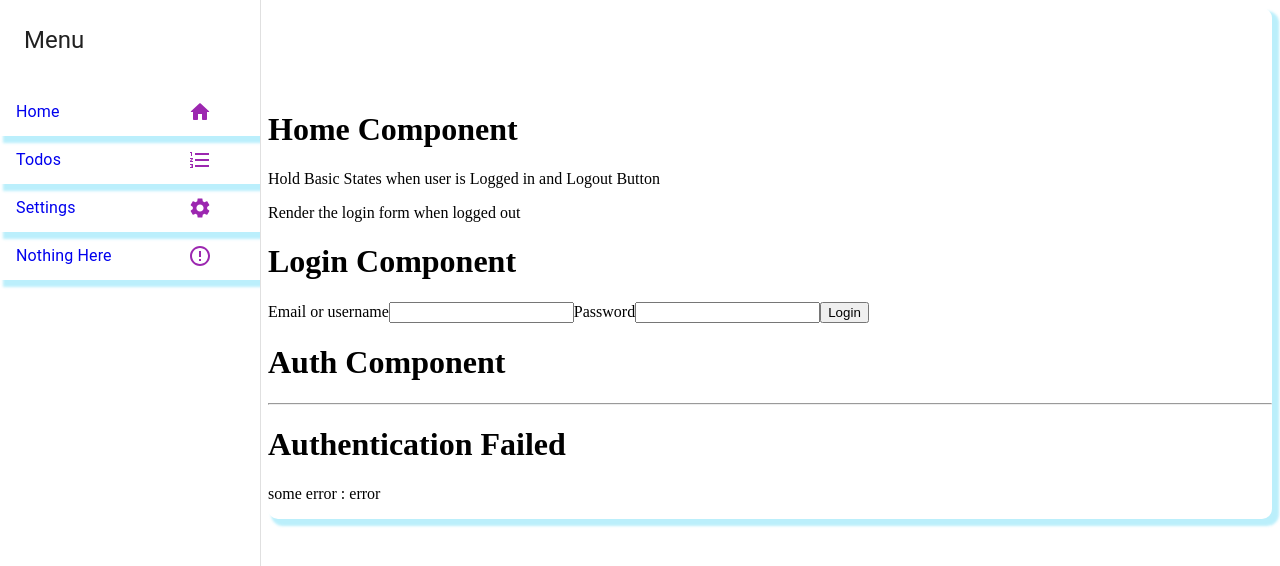
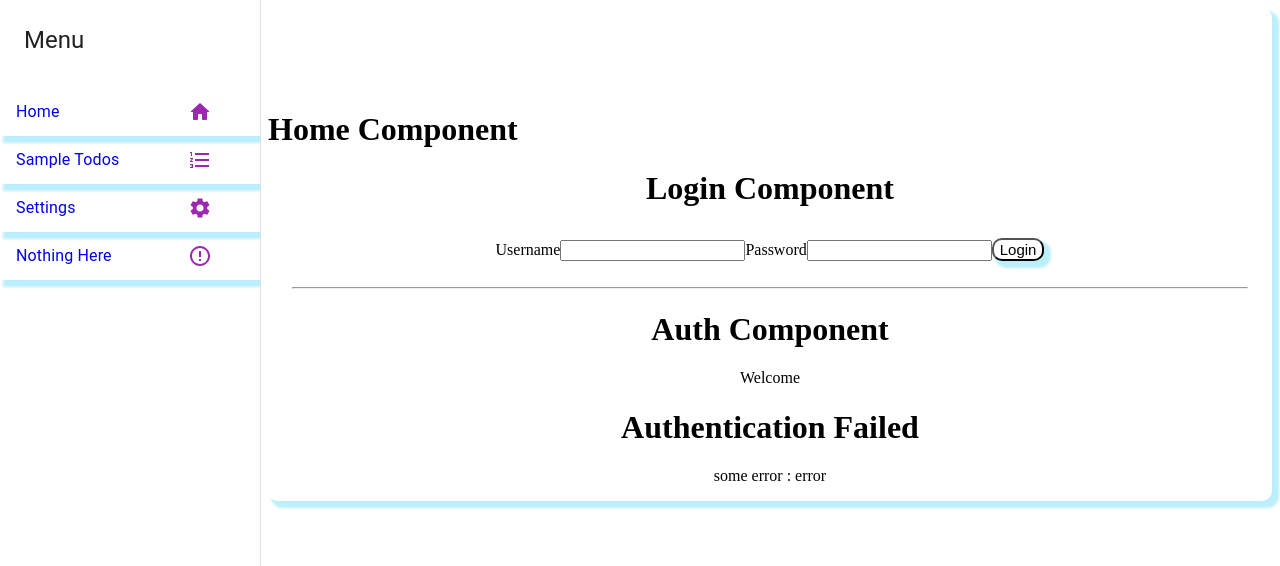
Before and after one commit to antoni909/todo-app, a React (Create React App) app: page / in a window 1280 px wide. Shown: the top 566 px of the page. Built offline with nearby package versions, Linux system fonts and the light colour scheme.

Commit message:
current authContext global state is wrong, will create new component with reformed state

```diff
--- a/src/components/Auth.jsx
+++ b/src/components/Auth.jsx
@@ -4,14 +4,30 @@ import AuthFail from './AuthFail'
 
 const Auth = ({children, capability}) => {
   const global = useContext(UserContext);
-  // check their capabilities
-  console.log('AUTHORIZED?',global.isAuthorized(capability))
+
+  // global.isAuthenticated && global.isAuthorized(capability).then((result)=>{
+  //   console.log(result)
+  // })
+
+  // let isAuthed = (global.isAuthenticated)
+  //   ? global.isAuthorized(capability)
+  //   : true
+
+    let isAuthed = global.isAuthenticated && global.isAuthorized(capability)
+
   return (
     <div>
       <h1>Auth Component</h1>
-      <hr />
       <>
-        {(global.isAuthenticated && global.isAuthorized(capability))
+        {(global.isAuthenticated)
+        ?<p>
+          {`Welcome, ${global.isAuthenticated && global.curUser.username}`}👋
+          </p>
+        :<p>Welcome</p>
+        }
+      </>
+      <>
+        {(isAuthed)
           ? children
           : <AuthFail />
         }
--- a/src/components/Home.jsx
+++ b/src/components/Home.jsx
@@ -1,22 +1,31 @@
 import UserProvider from "../contexts/authContext";
+import useStyles from "../hooks/useStyles";
+import Container from '@mui/material/Container';
+
 import Auth from "./Auth";
 import Login from "./Login";
 import Main from "./Main";
 
 const Home = () => {
+  const classes = useStyles()
   return(
     <div>
       <h1>Home Component</h1>
-      <p>Hold Basic States when user is Logged in and Logout Button</p>
-      <p>Render the login form when logged out</p>
-
       <UserProvider>
 
-        <Login />
+      <Container
+        align="center"
+        className={classes.cardRoot}
+        maxWidth="lg"
+      >
+          <Login />
+          <br />
+          <hr />
+          <Auth capability='delete'>
+            <Main />
+          </Auth>
+      </Container>
 
-        <Auth capability='delete'>
-          <Main />
-        </Auth>
 
       </UserProvider>
     </div>
--- a/src/components/Layout.jsx
+++ b/src/components/Layout.jsx
@@ -11,9 +11,7 @@ import ListItemText from '@material-ui/core/ListItemText'
 import { HomeRounded, FormatListNumbered, ErrorOutline } from '@mui/icons-material';
 import SettingsIcon from '@mui/icons-material/Settings';
 
-
 const Layout = ({children}) => {
-
   const classes = useStyles()
   // look into MenuItem for rendering Link components
   // https://mui.com/components/menus/
@@ -25,9 +23,9 @@ const Layout = ({children}) => {
       path: <Link style={{ textDecoration: 'none' }} to="/">Home</Link>,
     },
     {
-      text: 'Main',
+      text: 'Sample Todo',
       icon: <FormatListNumbered color="secondary"/>,
-      path: <Link style={{ textDecoration: 'none' }} to="/todos">Todos</Link>,
+      path: <Link style={{ textDecoration: 'none' }} to="/todos">Sample Todos</Link>,
     },
     {
       text: 'Settings',
@@ -76,9 +74,13 @@ const Layout = ({children}) => {
       </Drawer>
       <div className={classes.page}>
         <div className={classes.toolbar}></div>
-        {children}
+        <div>
+          {children}
+        </div>
         <br />
+
         <Outlet />
+
       </div>
 
     </div>
--- a/src/components/Login.jsx
+++ b/src/components/Login.jsx
@@ -1,10 +1,13 @@
 
 import { useState, useContext } from 'react'
 import { UserContext } from '../contexts/authContext'
+import useStyles from '../hooks/useStyles'
 
 const Login = () => {
   const defaults = {username:'',password:''}
   const global = useContext(UserContext);
+  const classes = useStyles()
+
   const [target, setTarget] = useState(defaults)
 
   function handleSubmit(e){
@@ -14,6 +17,7 @@ const Login = () => {
       username: e.target.username.value,
       password: e.target.password.value}
     )
+    console.log(target.username,target.password)
     global.login(target.username, target.password)
     setTarget({...defaults})
   }
@@ -25,6 +29,7 @@ const Login = () => {
         ?<>
           <h1>Logout Component</h1>
           <button
+            className={classes.button}
             onClick={()=> global.logout()}
             type="submit">
           Logout
@@ -32,9 +37,11 @@ const Login = () => {
          </>
         :<>
             <h1>Login Component</h1>
-            <form onSubmit={handleSubmit}>
+            <form
+              onSubmit={handleSubmit}
+            >
               <label>
-                Email or username
+                Username
                 <input
                   name="username"
                   type="text"
@@ -51,7 +58,10 @@ const Login = () => {
                   onChange={(e)=> setTarget({...target,[e.target.name]: e.target.value})}
                 />
               </label>
-              <button type="submit">Login</button>
+              <button
+                className={classes.button}
+                type="submit"
+              >Login</button>
             </form>
           </>
       }
--- a/src/contexts/authContext.js
+++ b/src/contexts/authContext.js
@@ -1,6 +1,6 @@
 import { createContext, useState, useEffect } from 'react'
 // import jwt from 'jsonwebtoken'
-
+// import cookies from react
 let token = ''
 let cookies = {}
 
@@ -31,36 +31,49 @@ export default function UserProvider({children}){
   const defaults = {
     login,
     logout,
-    isAuthorized,
+    isAuthorized: authorization,
+    curCapabilities: [],
     isAuthenticated: false,
     curUser: {}
   }
 
   const [global, setGlobal] = useState(defaults)
-
   function login(username, password){
+    console.log(setGlobal({...global,newProp: 'newprop'}))
     let validatedUser = {}
+    let caps =[]
     dummies.forEach( obj => {
-      if(username === obj.username && password === obj.password){return validatedUser = obj}
+      if(username === obj.username && password === obj.password){
+        caps = [...obj.capabilities]
+        validatedUser = obj
+      }
     })
+    console.log('**',caps, validatedUser)
 
     token = 'Header+Payload+Secret'
     cookies = {...cookies, token}
-
     setGlobal({
       ...global,
       isAuthenticated: true,
-      curUser: {...validatedUser}
+      curUser: {...validatedUser},
+      curCapabilities: [...caps]
     })
+    console.log('***',global)
   }
 
   function logout(){
     setGlobal(defaults)
   }
 
-  function isAuthorized(capability){
-    // WIP authorization logic
-    return true
+// async function authorization(capability){
+//     console.log(global.curCapabilities)
+//     let isAuthed = global.curCapabilities.includes(capability)
+//     console.log(isAuthed)
+//     return true
+//   }
+
+  function authorization(capability){
+    return global.curCapabilities.includes(capability)
   }
 
   return (
```
